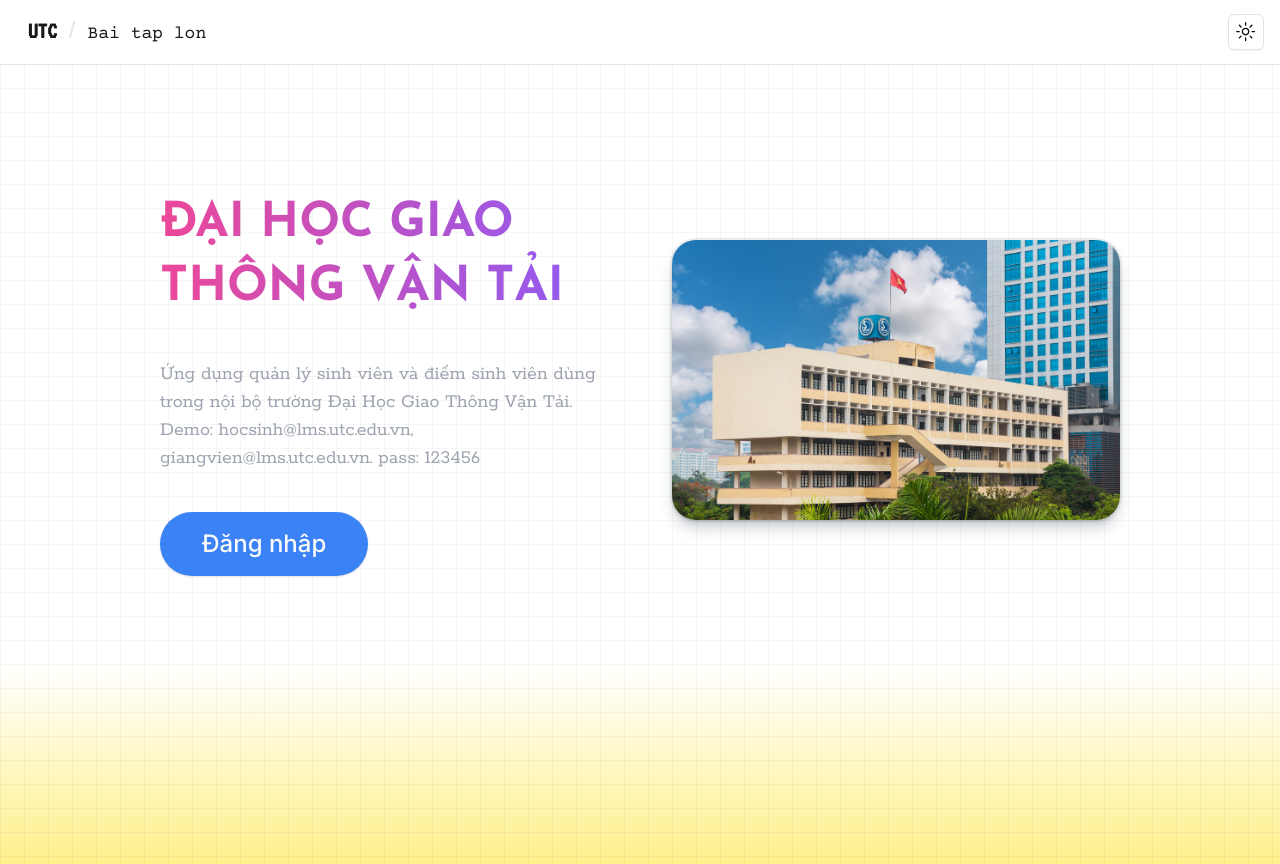
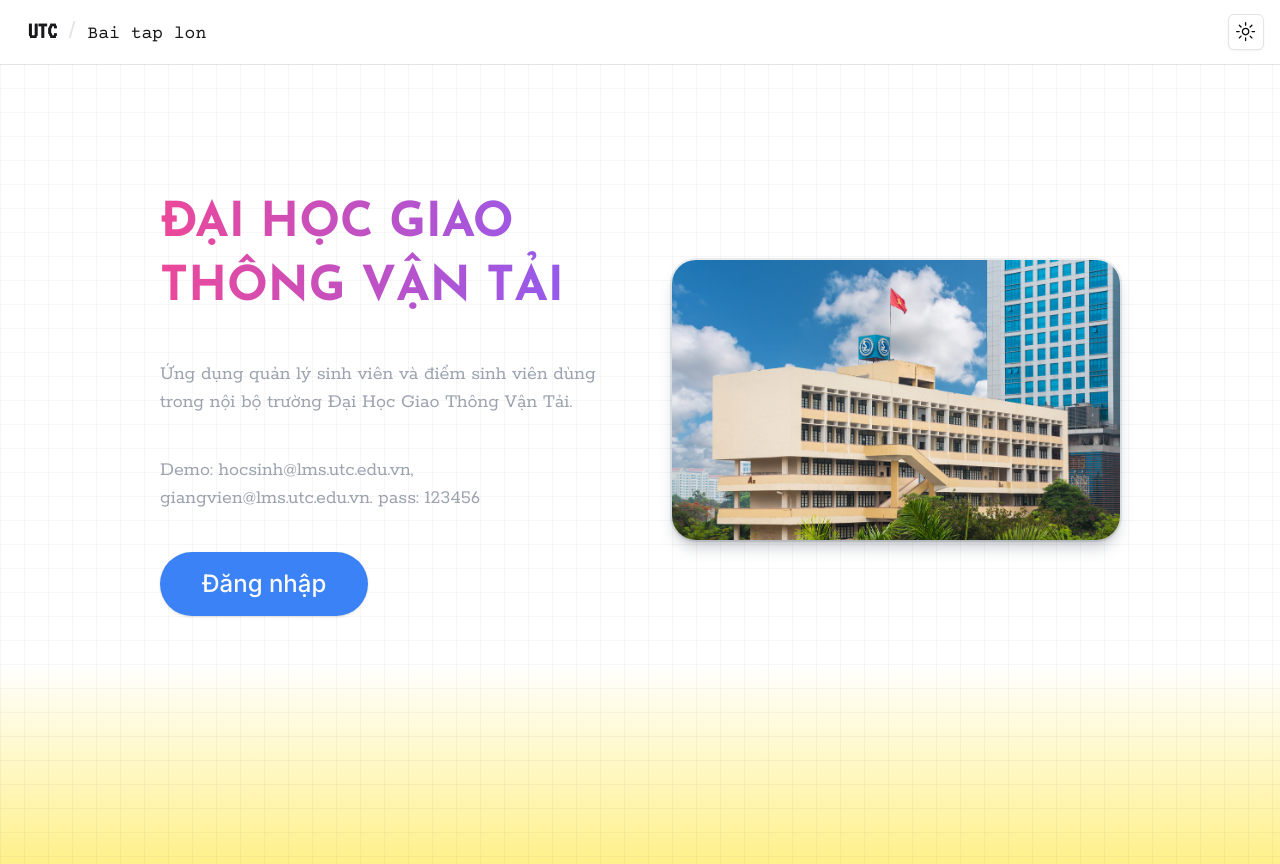
Before and after one commit to C04L/quanlysinhvien, a Next.js app: page / in a window 1280 px wide. Built offline with nearby package versions, Linux system fonts and the light colour scheme; a web font is replaced by a local one.

Commit message:
adding responsive

```diff
--- a/src/app/hocsinh/page.tsx
+++ b/src/app/hocsinh/page.tsx
@@ -38,7 +38,7 @@
 
 export default function hocSinh() {
     return (
-        <div className={"flex-col gap-y-4 mx-20 mt-9 md:mx-52 md:flex-row"}>
+        <div className={"flex-col gap-y-4 mx-20 mt-9 lg:mx-52 lg:flex-row"}>
             <div className={"flex gap-x-9 w-full mb-10"}>
                 <Avatar className={"h-24 w-24 my-auto"}>
                     <AvatarImage src="https://github.com/shadcn.png" />
@@ -47,7 +47,7 @@
                     <div id={"information"}>
                         <div className={"flex gap-x-2 items-baseline"}>
                             <h1 className={"text-3xl font-bold"}>Luu Viet Dung</h1>
-                            <Button variant={"link"} className={"items-baseline w-max h-max p-0 text-gray-400"}>
+                            <Button variant={"ghost"} className={"items-baseline w-max h-max p-1 text-gray-400"}>
                                 <Link href={"./hocsinh/suathongtin"}><PenLine size={20}/></Link>
                             </Button>
                         </div>
--- a/src/app/page.tsx
+++ b/src/app/page.tsx
@@ -21,7 +21,9 @@
                               Đại học giao thông vận tải
                           </h1>
                           <p className={rokkit.className + " text-gray-400 text-xl font-normal mt-2 lg:mt-0"}>
-                              Ứng dụng quản lý sinh viên và điểm sinh viên dùng trong nội bộ trường Đại Học Giao Thông Vận Tải.<br/>
+                              Ứng dụng quản lý sinh viên và điểm sinh viên dùng trong nội bộ trường Đại Học Giao Thông Vận Tải.
+                          </p>
+                          <p className={rokkit.className + " text-gray-400 text-xl font-normal mt-2 lg:mt-0 hidden lg:block"}>
                               Demo: hocsinh@lms.utc.edu.vn, giangvien@lms.utc.edu.vn. pass: 123456
                           </p>
                           <Dialog>
```
